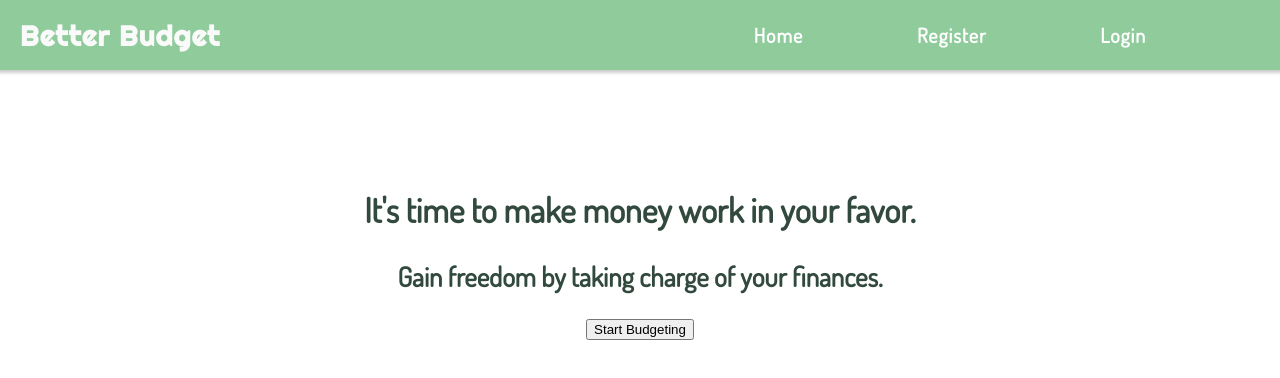
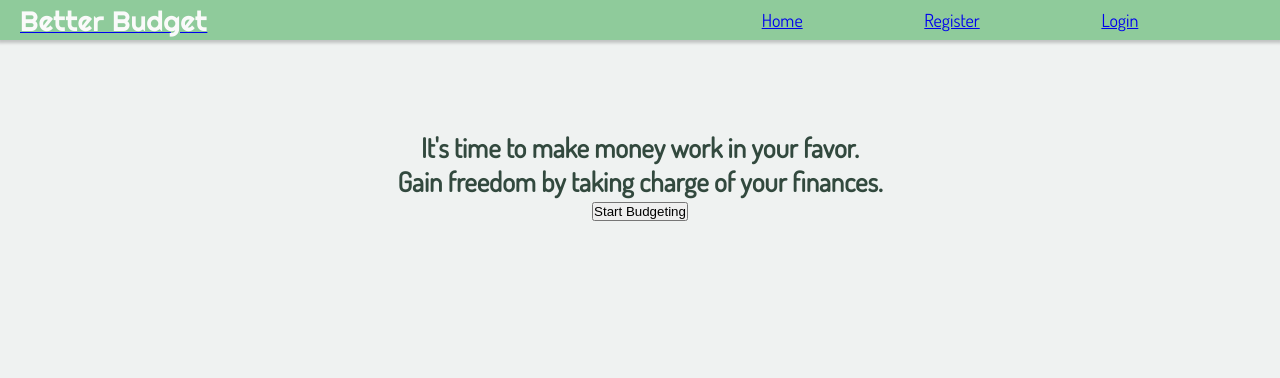
Before and after one commit to JohnSebastian3/better-budget, a React (Create React App) app in the folder client/: page / in a window 1280 px wide. Shown: the top 378 px of the page. Built offline with nearby package versions, Linux system fonts and the light colour scheme; no server answers; a web font is replaced by a local one.

Commit message:
Remove padding and margin from every element and set box sizing to border box

```diff
--- a/client/src/index.css
+++ b/client/src/index.css
@@ -1,5 +1,11 @@
 html {
   font-size: 62.5%;
+}
+
+* {
+  padding: 0;
+  margin: 0;
+  box-sizing: border-box;
 }
 
 body {
@@ -11,49 +17,9 @@ body {
   -moz-osx-font-smoothing: grayscale;
   color: #333;
   font-size: 1.8rem;
+  background-color: #EFF2F1;
 }
 
 #root {
   min-height: 100vh;
 }
-
-code {
-  font-family: source-code-pro, Menlo, Monaco, Consolas, 'Courier New',
-    monospace;
-}
-
-h1 {
-  font-size: 2.4rem;
-}
-
-ul {
-  list-style-type: none;
-  padding: 0;
-}
-
-a {
-  text-decoration: none;
-  color: #333;
-  font-size: 2rem;
-  font-weight: bold;
-  letter-spacing: 1px;
-}
-
-a:hover {
-  color: #8FCB9B;
-}
-
-
-@media screen and (min-width: 840px) {
-  h1 {
-    font-size: 3.4rem;
-  }
-
-  a {
-    color: #fff;
-  }
-
-  a:hover {
-    color: rgb(183, 235, 190);
-  }
-}
```
